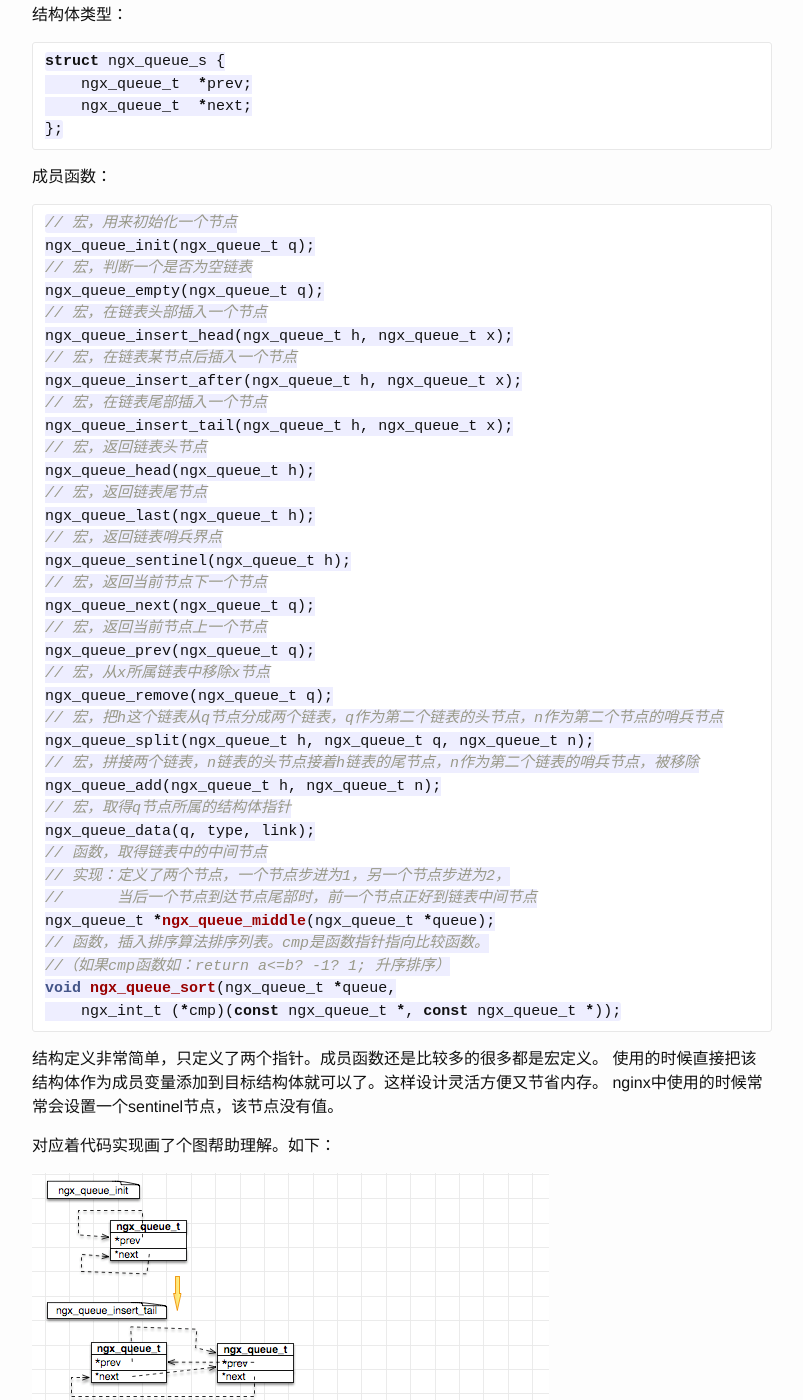
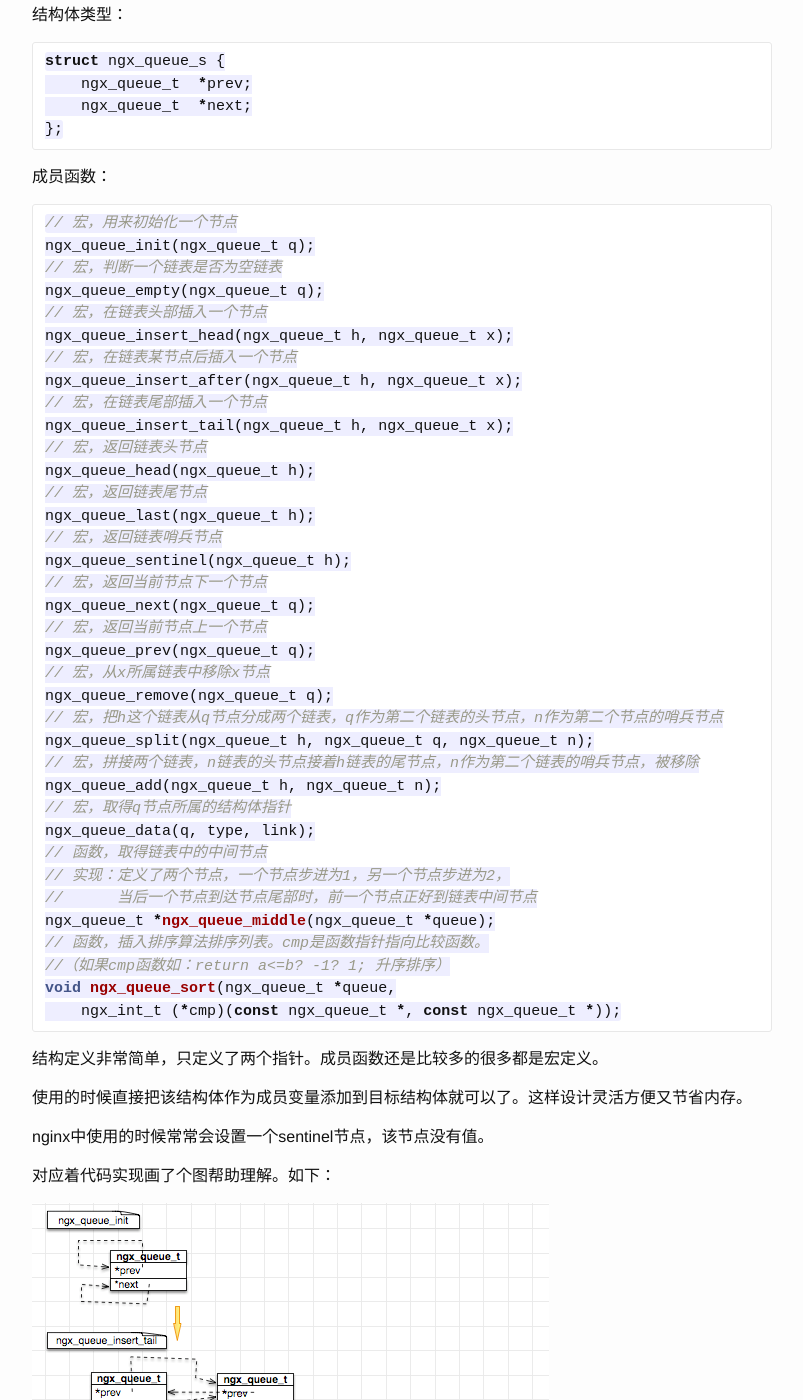
Before and after one commit to vislee/vislee.github.io, a Jekyll site: the page built from _posts/2017-02-20-ngx-queue-t.md, in a window 1280 px wide and 1400 px high, scrolled down 236 px. Shown: the whole window, without its empty margins (238-1041 px from the left). Built offline with Jekyll 4.4.1, drawn with Linux system fonts in a browser that asks for light colours; Markdown is read by kramdown in place of the engine named in the settings.

Commit message:
modify ngx-quque-t

````diff
--- a/_posts/2017-02-20-ngx-queue-t.md
+++ b/_posts/2017-02-20-ngx-queue-t.md
@@ -21,7 +21,7 @@
 ```c
 // 宏，用来初始化一个节点
 ngx_queue_init(ngx_queue_t q);
-// 宏，判断一个是否为空链表
+// 宏，判断一个链表是否为空链表
 ngx_queue_empty(ngx_queue_t q);
 // 宏，在链表头部插入一个节点
 ngx_queue_insert_head(ngx_queue_t h, ngx_queue_t x);
@@ -33,7 +33,7 @@
 ngx_queue_head(ngx_queue_t h);
 // 宏，返回链表尾节点
 ngx_queue_last(ngx_queue_t h);
-// 宏，返回链表哨兵界点
+// 宏，返回链表哨兵节点
 ngx_queue_sentinel(ngx_queue_t h);
 // 宏，返回当前节点下一个节点
 ngx_queue_next(ngx_queue_t q);
````
Also changed, not shown: other parts of _posts/2017-02-20-ngx-queue-t.md (+5 -0 lines).
